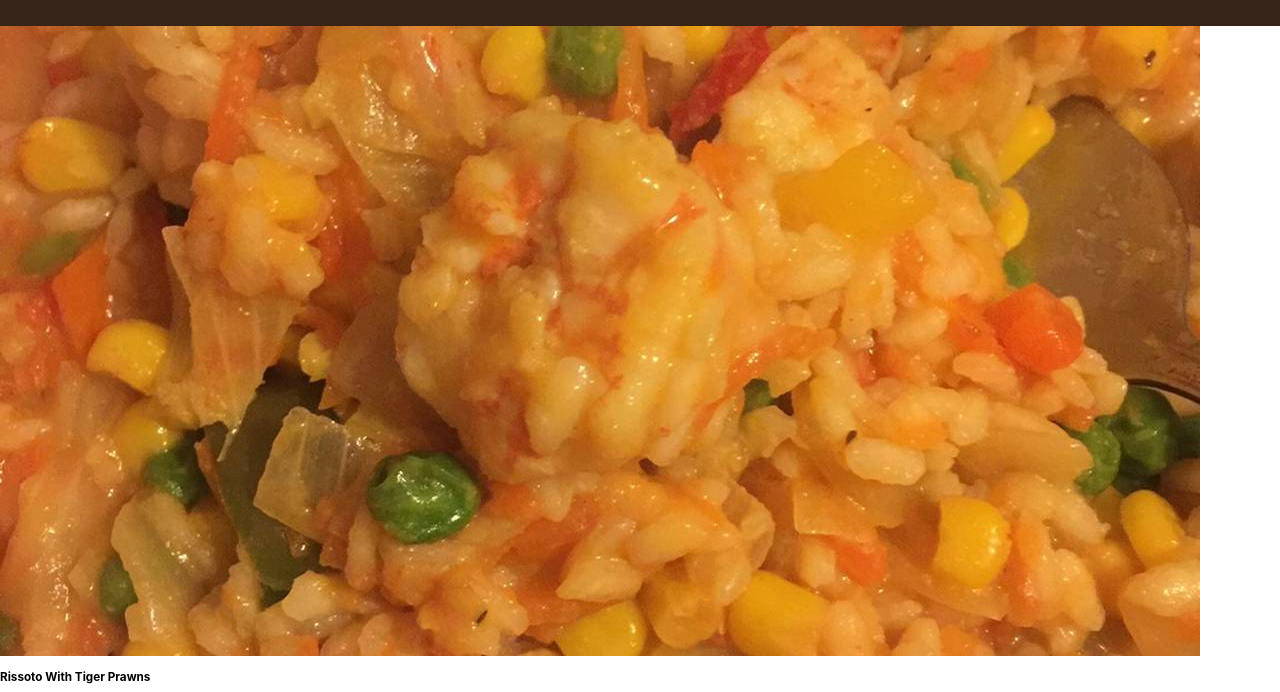
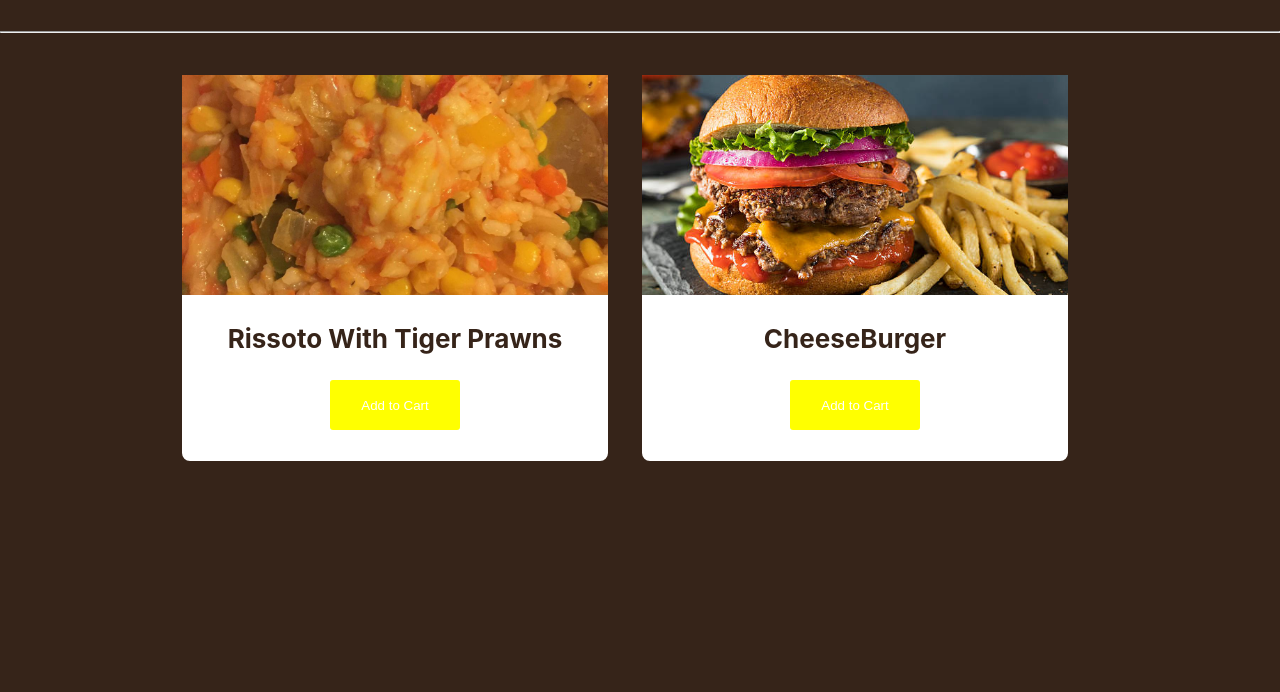
Before and after one commit to SyedQaisarTanvir/Web_Bootcamp_Challenge_3, a plain HTML site: page index.html in a window 1280 px wide. Shown: the part 74-766 px from the top of the page. Drawn offline with Linux system fonts and the light colour scheme.

Commit message:
Add Styling to Menu_Bar Section in style.css file

```diff
--- a/CSS/style.css
+++ b/CSS/style.css
@@ -8,6 +8,7 @@ body {
   margin: 0;
   font-family: -apple-system, BlinkMacSystemFont, "Segoe UI", Roboto, Oxygen,
     Ubuntu, Cantarell, "Open Sans", "Helvetica Neue", sans-serif;
+  background-color: #362419;
 }
 
 html {
@@ -18,6 +19,10 @@ h2 {
   font-size: 3.4rem;
 }
 
+h3 {
+  font-size: 3.1rem;
+}
+
 p {
   font-size: 1.8rem;
 }
@@ -25,6 +30,10 @@ p {
 @media screen and (min-width: 1024px) {
   h2 {
     font-size: 3rem;
+  }
+
+  h3 {
+    font-size: 2.6rem;
   }
 
   p {
@@ -45,6 +54,7 @@ p {
   padding-left: 1rem;
   text-transform: uppercase;
   color: coral;
+  cursor: pointer;
 }
 
 .right-navigation {
@@ -73,3 +83,65 @@ p {
     margin-right: 3.5rem;
   }
 }
+
+.menu_bar {
+  margin-top: 4rem;
+  display: flex;
+  flex-direction: column;
+  justify-content: center;
+  align-items: center;
+}
+
+.card {
+  height: 39rem;
+  width: 43rem;
+  border-radius: 10px;
+  border: 2px solid #362419;
+  margin-bottom: 2rem;
+  background-color: white;
+}
+
+.image img {
+  height: 22rem;
+  width: 100%;
+  object-fit: cover;
+  background-repeat: no-repeat;
+  overflow: hidden;
+}
+
+.menu_info {
+  display: flex;
+  flex-direction: column;
+  align-items: center;
+  justify-content: center;
+}
+
+.menu_info h3 {
+  color: #362419;
+}
+
+.menu_info button {
+  border: 0;
+  outline: 0;
+  height: 5rem;
+  width: 13rem;
+  background-color: yellow;
+  color: white;
+  border-radius: 3px;
+  display: flex;
+  justify-content: center;
+  align-items: center;
+  cursor: pointer;
+}
+
+@media screen and (min-width: 1024px) {
+  .menu_bar {
+    flex-direction: row;
+    justify-content: center;
+    align-items: center;
+  }
+
+  .card {
+    margin-right: 3rem;
+  }
+}
--- a/index.html
+++ b/index.html
@@ -19,6 +19,7 @@
         </ul>
       </div>
     </div>
+    <hr />
 
     <div class="menu_bar">
       <div class="card">
```
